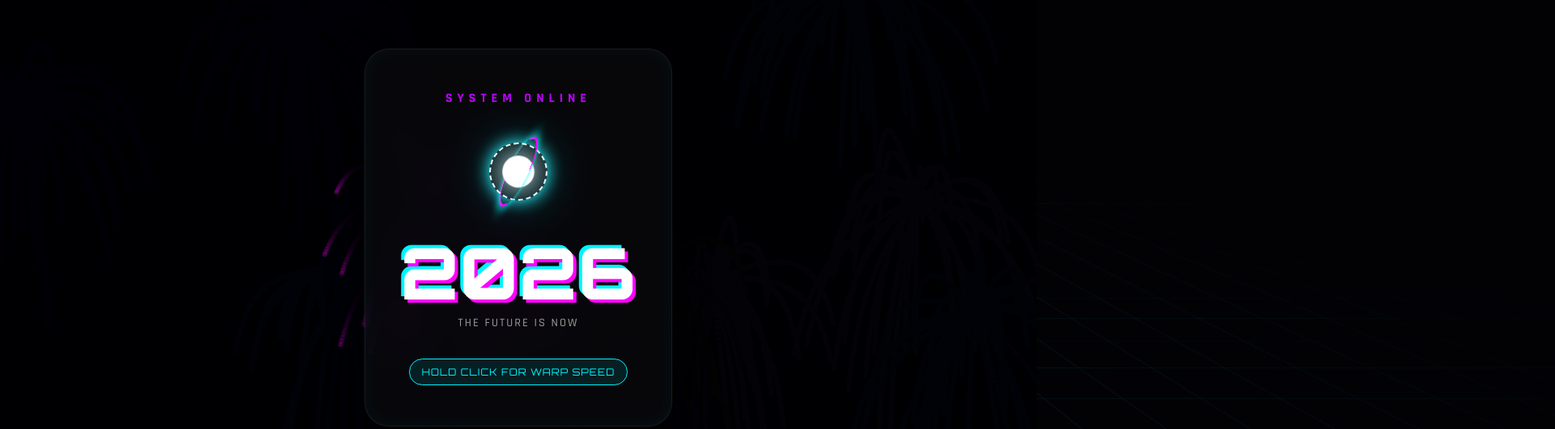
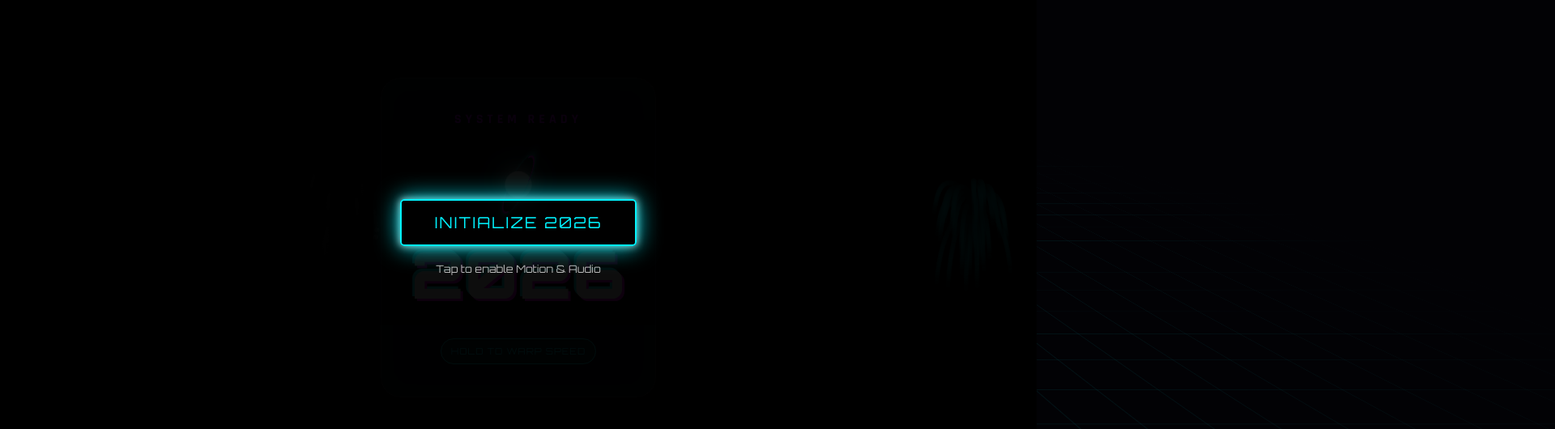
Before and after one commit to ankitkar205/NewYear, a plain HTML site: page index.html in a window 1280 px wide. Shown: the part 107-637 px from the top of the page at 81% size, 1920 px wide, since content can reach past the window. Drawn offline with Linux system fonts and the light colour scheme.

Commit message:
Update index.html

```diff
--- a/index.html
+++ b/index.html
@@ -2,8 +2,8 @@
 <html lang="en">
 <head>
     <meta charset="UTF-8">
-    <meta name="viewport" content="width=device-width, initial-scale=1.0">
-    <title>2026: The Future</title>
+    <meta name="viewport" content="width=device-width, initial-scale=1.0, maximum-scale=1.0, user-scalable=no">
+    <title>2026: Gyro Enabled</title>
     <link rel="preconnect" href="https://fonts.googleapis.com">
     <link rel="preconnect" href="https://fonts.gstatic.com" crossorigin>
     <link href="https://fonts.googleapis.com/css2?family=Orbitron:wght@400;700;900&family=Rajdhani:wght@300;500;700&display=swap" rel="stylesheet">
@@ -16,7 +16,7 @@
             --grid-color: rgba(0, 243, 255, 0.15);
         }
 
-        * { margin: 0; padding: 0; box-sizing: border-box; }
+        * { margin: 0; padding: 0; box-sizing: border-box; touch-action: none; /* Prevent scrolling */ }
 
         body {
             background-color: var(--bg-dark);
@@ -27,12 +27,46 @@
             display: flex;
             justify-content: center;
             align-items: center;
-            perspective: 1200px;
+            perspective: 1000px;
             user-select: none;
-            cursor: crosshair;
+            -webkit-user-select: none;
         }
 
-        /* --- 1. INFINITE WARP GRID --- */
+        /* --- OVERLAY FOR PERMISSIONS --- */
+        #start-overlay {
+            position: absolute;
+            top: 0; left: 0; width: 100%; height: 100%;
+            background: rgba(0,0,0,0.95);
+            z-index: 100;
+            display: flex;
+            flex-direction: column;
+            justify-content: center;
+            align-items: center;
+            transition: opacity 0.5s;
+        }
+
+        .start-btn {
+            padding: 15px 40px;
+            font-size: 1.2rem;
+            font-family: 'Orbitron', sans-serif;
+            color: var(--neon-cyan);
+            background: transparent;
+            border: 2px solid var(--neon-cyan);
+            border-radius: 5px;
+            cursor: pointer;
+            box-shadow: 0 0 15px var(--neon-cyan);
+            text-transform: uppercase;
+            letter-spacing: 2px;
+            animation: pulseBtn 1.5s infinite;
+        }
+
+        @keyframes pulseBtn {
+            0% { box-shadow: 0 0 15px var(--neon-cyan); }
+            50% { box-shadow: 0 0 30px var(--neon-cyan), 0 0 10px #fff; }
+            100% { box-shadow: 0 0 15px var(--neon-cyan); }
+        }
+
+        /* --- INFINITE GRID --- */
         .grid-plane {
             position: absolute;
             bottom: -50%;
@@ -42,246 +76,218 @@
             background-image:
                 linear-gradient(var(--grid-color) 1px, transparent 1px),
                 linear-gradient(90deg, var(--grid-color) 1px, transparent 1px);
-            background-size: 60px 60px;
-            transform: rotateX(75deg);
+            background-size: 50px 50px;
+            transform: rotateX(70deg);
             transform-origin: 50% 50%;
             animation: gridMove 4s linear infinite;
             mask-image: radial-gradient(circle, rgba(0,0,0,1) 0%, rgba(0,0,0,0) 70%);
             z-index: -5;
-            transition: animation-duration 2s ease-in; /* Smooth acceleration */
+            transition: animation-duration 0.5s;
         }
 
-        .grid-plane.warp-speed {
-            animation-duration: 0.2s; /* HYPERSPEED */
-            filter: drop-shadow(0 0 10px var(--neon-cyan));
+        .grid-plane.warp-speed { animation-duration: 0.2s; filter: drop-shadow(0 0 10px var(--neon-cyan)); }
+
+        @keyframes gridMove {
+            0% { transform: rotateX(70deg) translateY(0); }
+            100% { transform: rotateX(70deg) translateY(50px); }
         }
 
-        @keyframes gridMove {
-            0% { transform: rotateX(75deg) translateY(0); }
-            100% { transform: rotateX(75deg) translateY(60px); }
-        }
-
-        /* --- 2. CANVAS --- */
         canvas { position: absolute; top: 0; left: 0; width: 100%; height: 100%; z-index: 1; pointer-events: none; }
 
-        /* --- 3. THE 3D CARD --- */
-        .scene {
-            position: relative;
-            transform-style: preserve-3d;
-            z-index: 10;
-        }
+        /* --- 3D CARD --- */
+        .scene { position: relative; transform-style: preserve-3d; z-index: 10; }
 
         .card {
             position: relative;
-            width: 380px;
-            padding: 50px 20px;
-            background: rgba(10, 10, 15, 0.7);
-            backdrop-filter: blur(20px);
-            -webkit-backdrop-filter: blur(20px);
-            border: 1px solid rgba(255, 255, 255, 0.08);
-            border-radius: 30px;
+            width: 340px;
+            padding: 40px 20px;
+            background: rgba(15, 15, 20, 0.65);
+            backdrop-filter: blur(15px);
+            -webkit-backdrop-filter: blur(15px);
+            border: 1px solid rgba(255, 255, 255, 0.1);
+            border-radius: 25px;
             text-align: center;
             transform-style: preserve-3d;
-            box-shadow: 0 0 40px rgba(0,0,0,0.8), inset 0 0 20px rgba(0, 243, 255, 0.05);
-            transition: transform 0.1s linear; /* For tilt */
+            box-shadow: 0 20px 50px rgba(0,0,0,0.8), inset 0 0 30px rgba(0, 243, 255, 0.05);
+            transition: transform 0.1s cubic-bezier(0.1, 0.1, 0.1, 1);
         }
 
-        .card.shaking {
-            animation: shake 0.1s infinite;
-        }
-
+        .card.shaking { animation: shake 0.1s infinite; }
         @keyframes shake {
-            0% { transform: translate(1px, 1px) rotate(0deg); }
-            10% { transform: translate(-1px, -2px) rotate(-1deg); }
-            20% { transform: translate(-3px, 0px) rotate(1deg); }
-            30% { transform: translate(3px, 2px) rotate(0deg); }
-            40% { transform: translate(1px, -1px) rotate(1deg); }
-            50% { transform: translate(-1px, 2px) rotate(-1deg); }
-            60% { transform: translate(-3px, 1px) rotate(0deg); }
-            70% { transform: translate(3px, 1px) rotate(-1deg); }
-            80% { transform: translate(-1px, -1px) rotate(1deg); }
-            90% { transform: translate(1px, 2px) rotate(0deg); }
-            100% { transform: translate(1px, -2px) rotate(-1deg); }
+            0%, 100% { transform: rotate(0deg); }
+            25% { transform: rotate(1deg); }
+            75% { transform: rotate(-1deg); }
         }
 
         .header-text {
             font-family: 'Rajdhani', sans-serif;
             font-weight: 700;
             color: var(--neon-purple);
-            letter-spacing: 6px;
+            letter-spacing: 5px;
             font-size: 1rem;
             transform: translateZ(30px);
             text-transform: uppercase;
             margin-bottom: 20px;
         }
 
-        /* --- 4. HOLOGRAPHIC REACTOR (Replaces Timer) --- */
+        /* REACTOR */
         .holo-container {
             position: relative;
-            width: 120px;
-            height: 120px;
+            width: 100px;
+            height: 100px;
             margin: 0 auto 20px auto;
             transform-style: preserve-3d;
             transform: translateZ(50px);
         }
-
         .ring {
-            position: absolute;
-            top: 0; left: 0;
-            width: 100%; height: 100%;
-            border: 2px solid transparent;
-            border-radius: 50%;
-            box-shadow: 0 0 20px var(--neon-cyan);
+            position: absolute; top: 0; left: 0; width: 100%; height: 100%;
+            border: 2px solid transparent; border-radius: 50%;
+            box-shadow: 0 0 15px var(--neon-cyan);
         }
-
-        .r1 {
-            border-top: 4px solid var(--neon-cyan);
-            border-bottom: 4px solid var(--neon-cyan);
-            animation: spin1 4s linear infinite;
-        }
-
-        .r2 {
-            width: 80%; height: 80%;
-            top: 10%; left: 10%;
-            border-left: 4px solid var(--neon-pink);
-            border-right: 4px solid var(--neon-pink);
-            animation: spin2 3s linear infinite;
-        }
-
-        .r3 {
-            width: 60%; height: 60%;
-            top: 20%; left: 20%;
-            border: 2px dashed #fff;
-            animation: spin1 5s linear infinite reverse;
-        }
-
+        .r1 { border-top: 3px solid var(--neon-cyan); border-bottom: 3px solid var(--neon-cyan); animation: spin1 4s linear infinite; }
+        .r2 { width: 80%; height: 80%; top: 10%; left: 10%; border-left: 3px solid var(--neon-pink); border-right: 3px solid var(--neon-pink); animation: spin2 3s linear infinite; }
         .core {
-            position: absolute;
-            top: 35%; left: 35%;
-            width: 30%; height: 30%;
-            background: #fff;
-            border-radius: 50%;
-            box-shadow: 0 0 30px #fff, 0 0 60px var(--neon-cyan);
+            position: absolute; top: 35%; left: 35%; width: 30%; height: 30%;
+            background: #fff; border-radius: 50%;
+            box-shadow: 0 0 20px #fff, 0 0 40px var(--neon-cyan);
             animation: pulse 1s ease-in-out infinite alternate;
         }
+        .holo-container.overload .r1, .holo-container.overload .r2 { animation-duration: 0.1s; border-color: #fff; }
 
-        .holo-container.overload .r1,
-        .holo-container.overload .r2,
-        .holo-container.overload .r3 {
-            animation-duration: 0.1s; /* Spin fast on hold */
-            border-color: #fff;
-        }
+        @keyframes spin1 { 0% { transform: rotateX(0) rotateY(0); } 100% { transform: rotateX(360deg) rotateY(180deg); } }
+        @keyframes spin2 { 0% { transform: rotateX(0) rotateY(0); } 100% { transform: rotateX(-180deg) rotateY(360deg); } }
+        @keyframes pulse { 0% { transform: scale(0.9); opacity: 0.8; } 100% { transform: scale(1.1); opacity: 1; } }
 
-        @keyframes spin1 {
-            0% { transform: rotateX(0deg) rotateY(0deg); }
-            100% { transform: rotateX(360deg) rotateY(180deg); }
-        }
-        @keyframes spin2 {
-            0% { transform: rotateX(0deg) rotateY(0deg); }
-            100% { transform: rotateX(-180deg) rotateY(360deg); }
-        }
-        @keyframes pulse {
-            0% { transform: scale(0.9); opacity: 0.8; }
-            100% { transform: scale(1.1); opacity: 1; }
-        }
-
-        /* --- 5. MAIN TEXT --- */
         .year-text {
-            font-size: 5.5rem;
+            font-size: 5rem;
             font-weight: 900;
             color: #fff;
             line-height: 1;
             transform: translateZ(60px);
-            text-shadow: 4px 4px var(--neon-pink), -4px -4px var(--neon-cyan);
+            text-shadow: 3px 3px var(--neon-pink), -3px -3px var(--neon-cyan);
             margin-bottom: 10px;
         }
 
-        .sub-text {
-            font-size: 0.9rem;
-            color: rgba(255,255,255,0.6);
-            transform: translateZ(30px);
-            letter-spacing: 2px;
-            font-family: 'Rajdhani', sans-serif;
-        }
-
         .instruction {
-            margin-top: 35px;
-            font-size: 0.75rem;
+            margin-top: 30px;
+            font-size: 0.7rem;
             color: var(--neon-cyan);
             border: 1px solid var(--neon-cyan);
-            padding: 8px 15px;
+            padding: 8px 12px;
             display: inline-block;
             border-radius: 20px;
             transform: translateZ(40px);
             text-transform: uppercase;
             letter-spacing: 1px;
             background: rgba(0, 243, 255, 0.1);
-            pointer-events: none;
         }
 
-        /* Mobile */
         @media (max-width: 600px) {
-            .card { width: 90%; padding: 40px 15px; }
-            .year-text { font-size: 4rem; }
+            .year-text { font-size: 4.5rem; }
+            .card { width: 90%; }
         }
     </style>
 </head>
 <body>
 
-    <!-- Infinite Grid -->
+    <!-- OVERLAY IS REQUIRED FOR IOS GYRO PERMISSIONS -->
+    <div id="start-overlay">
+        <button class="start-btn" onclick="initExperience()">Initialize 2026</button>
+        <p style="color:white; margin-top:20px; font-size:0.8rem; opacity:0.7;">Tap to enable Motion & Audio</p>
+    </div>
+
     <div class="grid-plane" id="grid"></div>
-
-    <!-- Fireworks Canvas -->
     <canvas id="fireworksCanvas"></canvas>
 
     <div class="scene">
         <div class="card" id="tiltCard">
-            <div class="header-text">System Online</div>
+            <div class="header-text">System Ready</div>
 
-            <!-- The Holographic Reactor -->
             <div class="holo-container" id="reactor">
                 <div class="ring r1"></div>
                 <div class="ring r2"></div>
-                <div class="ring r3"></div>
                 <div class="core"></div>
             </div>
 
             <div class="year-text">2026</div>
-            <div class="sub-text">THE FUTURE IS NOW</div>
-
-            <div class="instruction">Hold Click for Warp Speed</div>
+            <div class="instruction">Hold to Warp Speed</div>
         </div>
     </div>
 
     <script>
-        // --- 1. TILT EFFECT ---
         const card = document.getElementById('tiltCard');
+        const overlay = document.getElementById('start-overlay');
+        const grid = document.getElementById('grid');
         const reactor = document.getElementById('reactor');
-        const grid = document.getElementById('grid');
         let isWarping = false;
 
+        // --- 1. INITIALIZE GYROSCOPE (The Fix) ---
+        function initExperience() {
+            // Fade out overlay
+            overlay.style.opacity = '0';
+            setTimeout(() => overlay.style.display = 'none', 500);
+
+            // Request Gyro Permission for iOS 13+
+            if (typeof DeviceOrientationEvent !== 'undefined' && typeof DeviceOrientationEvent.requestPermission === 'function') {
+                DeviceOrientationEvent.requestPermission()
+                    .then(permissionState => {
+                        if (permissionState === 'granted') {
+                            window.addEventListener('deviceorientation', handleOrientation);
+                        } else {
+                            alert("Motion permission denied. Use touch/mouse to interact.");
+                        }
+                    })
+                    .catch(console.error);
+            } else {
+                // Non-iOS or older devices usually work automatically
+                window.addEventListener('deviceorientation', handleOrientation);
+            }
+        }
+
+        // --- 2. MOTION HANDLER ---
+        function handleOrientation(event) {
+            if (isWarping) return;
+
+            // Beta: Front/Back tilt (-180 to 180)
+            // Gamma: Left/Right tilt (-90 to 90)
+            let tiltX = event.gamma;
+            let tiltY = event.beta;
+
+            // Calibration: Natural holding position is usually tilted back ~45 degrees
+            // We subtract 45 so "holding naturally" counts as 0
+            if (tiltY) tiltY -= 45;
+
+            // Clamp values to prevent card from flipping over completely
+            if (tiltX > 30) tiltX = 30;
+            if (tiltX < -30) tiltX = -30;
+            if (tiltY > 30) tiltY = 30;
+            if (tiltY < -30) tiltY = -30;
+
+            // Apply rotation (inverted logic for natural feel)
+            // RotateY handles Left/Right (Gamma), RotateX handles Front/Back (Beta)
+            card.style.transform = `rotateY(${tiltX}deg) rotateX(${-tiltY}deg)`;
+        }
+
+        // --- 3. MOUSE FALLBACK ---
         document.addEventListener('mousemove', (e) => {
-            if(isWarping) return; // Disable manual tilt during warp
-
-            const x = (window.innerWidth / 2 - e.pageX) / 25;
-            const y = (window.innerHeight / 2 - e.pageY) / 25;
+            if (isWarping) return;
+            const x = (window.innerWidth / 2 - e.pageX) / 20;
+            const y = (window.innerHeight / 2 - e.pageY) / 20;
             card.style.transform = `rotateY(${x}deg) rotateX(${y}deg)`;
-
-            // Parallax the reactor slightly opposite
-            reactor.style.transform = `translateZ(50px) translateX(${-x}px) translateY(${-y}px)`;
         });
 
-        // --- 2. WARP SPEED INTERACTION ---
+        // --- 4. WARP SPEED LOGIC (Touch + Mouse) ---
         function startWarp() {
             isWarping = true;
             grid.classList.add('warp-speed');
             card.classList.add('shaking');
             reactor.classList.add('overload');
+            card.style.transform = `scale(0.95)`; // Snap to center slightly
             document.querySelector('.instruction').innerText = "HYPERSPEED ENGAGED";
             document.querySelector('.instruction').style.background = "#ff00ff";
-            document.querySelector('.instruction').style.color = "#fff";
+            document.querySelector('.instruction').style.color = "white";
 
-            // Launch crazy fireworks
+            // Fast fireworks
             warpInterval = setInterval(() => {
                 createFirework(
                     Math.random() * window.innerWidth,
@@ -296,96 +302,65 @@
             card.classList.remove('shaking');
             reactor.classList.remove('overload');
             card.style.transform = `rotateY(0deg) rotateX(0deg)`;
-            document.querySelector('.instruction').innerText = "Hold Click for Warp Speed";
+            document.querySelector('.instruction').innerText = "Hold to Warp Speed";
             document.querySelector('.instruction').style.background = "rgba(0, 243, 255, 0.1)";
             document.querySelector('.instruction').style.color = "var(--neon-cyan)";
-
             clearInterval(warpInterval);
         }
 
         let warpInterval;
+        // Mouse Events
         document.addEventListener('mousedown', startWarp);
         document.addEventListener('mouseup', endWarp);
-        document.addEventListener('touchstart', startWarp);
+        // Touch Events
+        document.addEventListener('touchstart', (e) => { startWarp(); });
         document.addEventListener('touchend', endWarp);
 
-        // --- 3. FIREWORKS ENGINE ---
+
+        // --- 5. FIREWORKS ENGINE ---
         const canvas = document.getElementById('fireworksCanvas');
         const ctx = canvas.getContext('2d');
         let particles = [];
+        const colors = ['#00f3ff', '#ff00ff', '#bd00ff', '#ffffff'];
 
-        function resize() {
-            canvas.width = window.innerWidth;
-            canvas.height = window.innerHeight;
-        }
+        function resize() { canvas.width = window.innerWidth; canvas.height = window.innerHeight; }
         window.addEventListener('resize', resize);
         resize();
 
-        class Particle {
-            constructor(x, y, color) {
-                this.x = x;
-                this.y = y;
-                this.color = color;
-                const velocity = isWarping ? Math.random() * 15 + 5 : Math.random() * 8 + 2;
-                const angle = Math.random() * Math.PI * 2;
-                this.vx = Math.cos(angle) * velocity;
-                this.vy = Math.sin(angle) * velocity;
-                this.friction = 0.95;
-                this.gravity = 0.2;
-                this.alpha = 1;
-            }
-            draw() {
-                ctx.save();
-                ctx.globalAlpha = this.alpha;
-                ctx.beginPath();
-                ctx.arc(this.x, this.y, isWarping ? 2 : 3, 0, Math.PI * 2);
-                ctx.fillStyle = this.color;
-                ctx.fill();
-                ctx.shadowBlur = 15;
-                ctx.shadowColor = this.color;
-                ctx.restore();
-            }
-            update() {
-                this.vx *= this.friction;
-                this.vy *= this.friction;
-                this.vy += this.gravity;
-                this.x += this.vx;
-                this.y += this.vy;
-                this.alpha -= 0.02;
-            }
-        }
-
         function createFirework(x, y) {
-            const colors = ['#00f3ff', '#ff00ff', '#bd00ff', '#ffffff', '#ffd700'];
             const color = colors[Math.floor(Math.random() * colors.length)];
-            const particleCount = isWarping ? 20 : 40; // Less particles per blast during warp for performance
-            for (let i = 0; i < particleCount; i++) {
-                particles.push(new Particle(x, y, color));
+            const count = isWarping ? 15 : 30;
+            for (let i = 0; i < count; i++) {
+                particles.push({
+                    x: x, y: y,
+                    color: color,
+                    vx: (Math.random() - 0.5) * (isWarping ? 15 : 6),
+                    vy: (Math.random() - 0.5) * (isWarping ? 15 : 6),
+                    alpha: 1
+                });
             }
         }
 
         function animate() {
-            // Trail effect: Stronger trail during warp
-            ctx.fillStyle = isWarping ? 'rgba(2, 2, 5, 0.4)' : 'rgba(2, 2, 5, 0.2)';
+            ctx.fillStyle = isWarping ? 'rgba(2, 2, 5, 0.3)' : 'rgba(2, 2, 5, 0.15)';
             ctx.fillRect(0, 0, canvas.width, canvas.height);
 
             particles.forEach((p, index) => {
-                if (p.alpha > 0) {
-                    p.draw();
-                    p.update();
-                } else {
-                    particles.splice(index, 1);
-                }
+                p.vx *= 0.95; p.vy *= 0.95; p.vy += 0.1;
+                p.x += p.vx; p.y += p.vy; p.alpha -= 0.02;
+
+                ctx.globalAlpha = p.alpha;
+                ctx.fillStyle = p.color;
+                ctx.beginPath();
+                ctx.arc(p.x, p.y, isWarping ? 2 : 3, 0, Math.PI * 2);
+                ctx.fill();
+
+                if (p.alpha <= 0) particles.splice(index, 1);
             });
 
-            // Occasional auto-firework when idle
-            if(!isWarping && Math.random() < 0.03) {
-                createFirework(
-                    Math.random() * canvas.width,
-                    Math.random() * (canvas.height * 0.7)
-                );
+            if(!isWarping && Math.random() < 0.02) {
+                createFirework(Math.random()*canvas.width, Math.random()*canvas.height/2);
             }
-
             requestAnimationFrame(animate);
         }
         animate();
```
